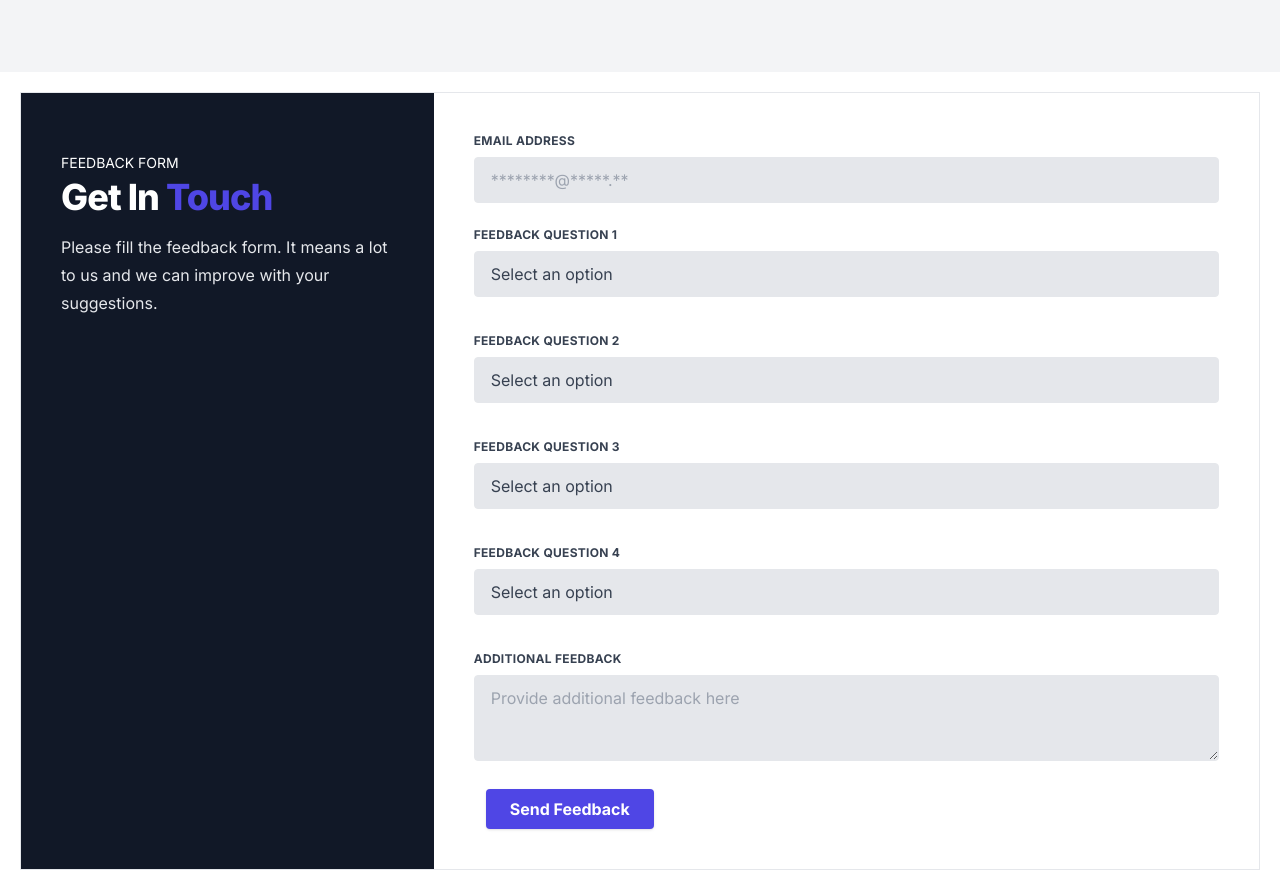
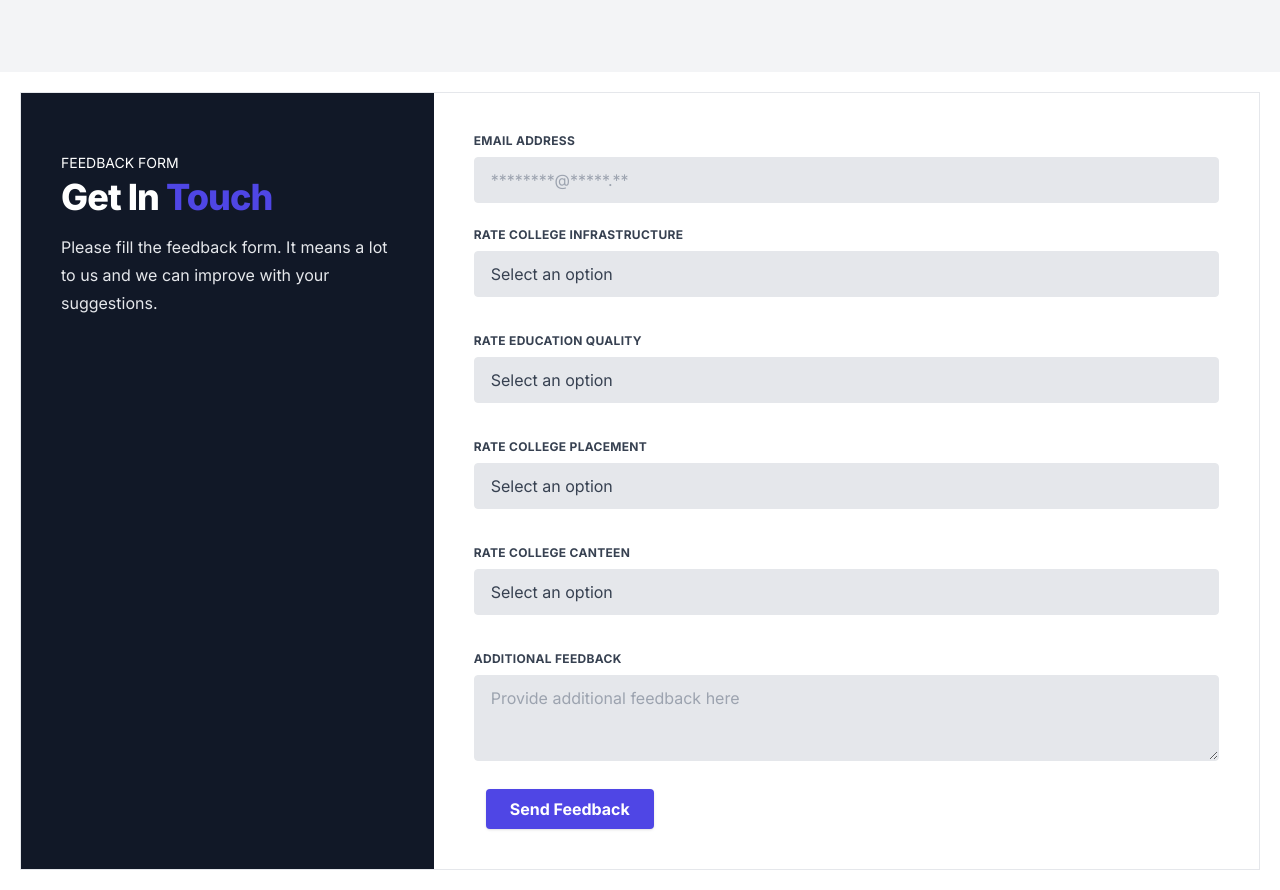
Before and after one commit to AdityaShah7867/Feedback_Nextjs, a Next.js app: page / in a window 1280 px wide. Built offline with nearby package versions, Linux system fonts and the light colour scheme.

Commit message:
Added form data response page

```diff
--- a/src/app/layout.tsx
+++ b/src/app/layout.tsx
@@ -16,7 +16,8 @@ export default function RootLayout({
 }>) {
   return (
     <html lang="en">
-      <body className={inter.className}>{children}</body>
+      <body className={inter.className}>
+        <div className="bg-white min-h-screen text-black">{children}</div></body>
     </html>
   );
 }
--- a/src/app/page.tsx
+++ b/src/app/page.tsx
@@ -76,7 +76,7 @@ const Page = () => {
               {/* Add select dropdown for question 1 */}
               <div className="w-full px-3 mb-6">
                 <label className="block uppercase tracking-wide text-gray-700 text-xs font-bold mb-2" htmlFor="feedback-question-1">
-                  Feedback Question 1
+                  Rate College Infrastructure
                 </label>
                 <select className="appearance-none block w-full bg-gray-200 text-gray-700 border border-gray-200 rounded py-3 px-4 mb-3 leading-tight focus:outline-none focus:bg-white focus:border-gray-500" id="feedback-question-1" name="question1" value={formData.question1} onChange={handleChange}>
                   <option value="">Select an option</option>
@@ -88,7 +88,7 @@ const Page = () => {
               {/* Add select dropdown for question 2 */}
               <div className="w-full px-3 mb-6">
                 <label className="block uppercase tracking-wide text-gray-700 text-xs font-bold mb-2" htmlFor="feedback-question-2">
-                  Feedback Question 2
+                Rate Education Quality
                 </label>
                 <select className="appearance-none block w-full bg-gray-200 text-gray-700 border border-gray-200 rounded py-3 px-4 mb-3 leading-tight focus:outline-none focus:bg-white focus:border-gray-500" id="feedback-question-2" name="question2" value={formData.question2} onChange={handleChange}>
                   <option value="">Select an option</option>
@@ -100,7 +100,7 @@ const Page = () => {
               {/* Add select dropdown for question 3 */}
               <div className="w-full px-3 mb-6">
                 <label className="block uppercase tracking-wide text-gray-700 text-xs font-bold mb-2" htmlFor="feedback-question-3">
-                  Feedback Question 3
+                Rate College Placement
                 </label>
                 <select className="appearance-none block w-full bg-gray-200 text-gray-700 border border-gray-200 rounded py-3 px-4 mb-3 leading-tight focus:outline-none focus:bg-white focus:border-gray-500" id="feedback-question-3" name="question3" value={formData.question3} onChange={handleChange}>
                   <option value="">Select an option</option>
@@ -112,7 +112,7 @@ const Page = () => {
               {/* Add select dropdown for question 4 */}
               <div className="w-full px-3 mb-6">
                 <label className="block uppercase tracking-wide text-gray-700 text-xs font-bold mb-2" htmlFor="feedback-question-4">
-                  Feedback Question 4
+                Rate College Canteen
                 </label>
                 <select className="appearance-none block w-full bg-gray-200 text-gray-700 border border-gray-200 rounded py-3 px-4 mb-3 leading-tight focus:outline-none focus:bg-white focus:border-gray-500" id="feedback-question-4" name="question4" value={formData.question4} onChange={handleChange}>
                   <option value="">Select an option</option>
--- /dev/null
+++ b/src/app/response/page.tsx
@@ -0,0 +1,71 @@
+'use client';
+import React, { useState, useEffect } from 'react';
+
+interface Feedback {
+  _id: string;
+  email: string;
+  question1: string;
+  question2: string;
+  question3: string;
+  question4: string;
+  additionalFeedback?: string;
+  __v: number;
+}
+
+interface Props {
+  feedbackData: Feedback[];
+}
+
+const page: React.FC<Props> = () => {
+    const [feedbackData, setFeedbackData] = useState<Feedback[]>([]);
+
+    useEffect(() => {
+      const fetchData = async () => {
+        try {
+          const response = await fetch('http://localhost:3400/api/v1/feedback/get');
+          if (!response.ok) {
+            throw new Error('Failed to fetch data');
+          }
+          const data = await response.json();
+          setFeedbackData(data);
+        } catch (error) {
+          console.error('Error fetching data:', error);
+        }
+      };
+
+      fetchData();
+    }, []);
+
+  return (
+
+    <div className="bg-white -mt-2 min-h-scrren text-black shadow-md rounded my-6 overflow-x-auto">
+        <br/>
+      <table className="min-w-max w-full table- p-2">
+        <thead>
+          <tr className="bg-gray-200 text-gray-600 uppercase text-sm leading-normal">
+            <th className="py-3 px-6 text-left">Email</th>
+            <th className="py-3 px-6 text-left">Question 1</th>
+            <th className="py-3 px-6 text-left">Question 2</th>
+            <th className="py-3 px-6 text-left">Question 3</th>
+            <th className="py-3 px-6 text-left">Question 4</th>
+            <th className="py-3 px-6 text-left">Additional Feedback</th>
+          </tr>
+        </thead>
+        <tbody className="text-gray-600 text-sm font-light">
+          {feedbackData?.map((feedback) => (
+            <tr className="border-b border-gray-200 hover:bg-gray-100" key={feedback._id}>
+              <td className="py-3 px-6 text-left whitespace-nowrap">{feedback.email}</td>
+              <td className="py-3 px-6 text-left">{feedback.question1}</td>
+              <td className="py-3 px-6 text-left">{feedback.question2}</td>
+              <td className="py-3 px-6 text-left">{feedback.question3}</td>
+              <td className="py-3 px-6 text-left">{feedback.question4}</td>
+              <td className="py-3 px-6 text-left">{feedback.additionalFeedback || '-'}</td>
+            </tr>
+          ))}
+        </tbody>
+      </table>
+    </div>
+  );
+};
+
+export default page;
```
